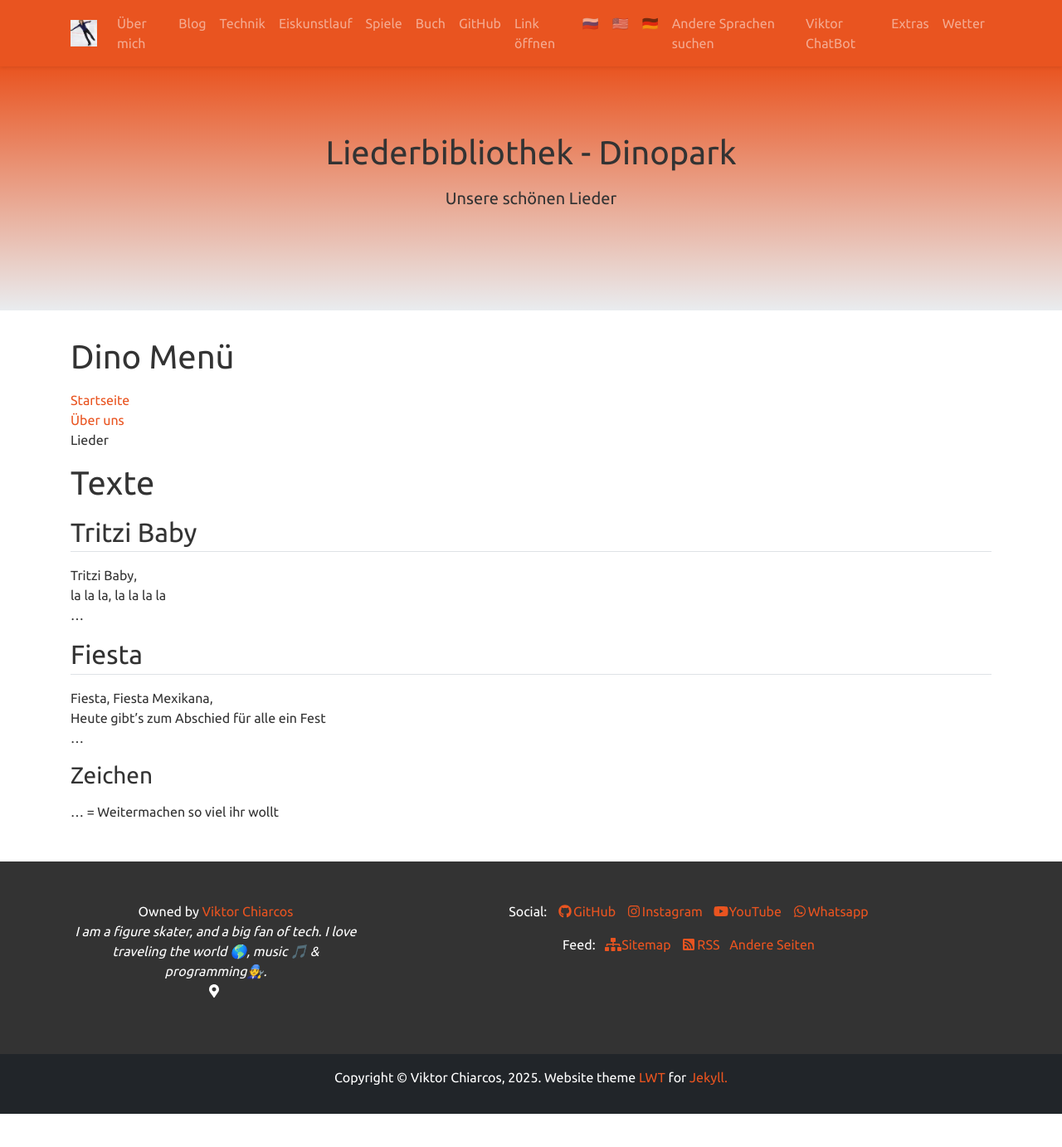
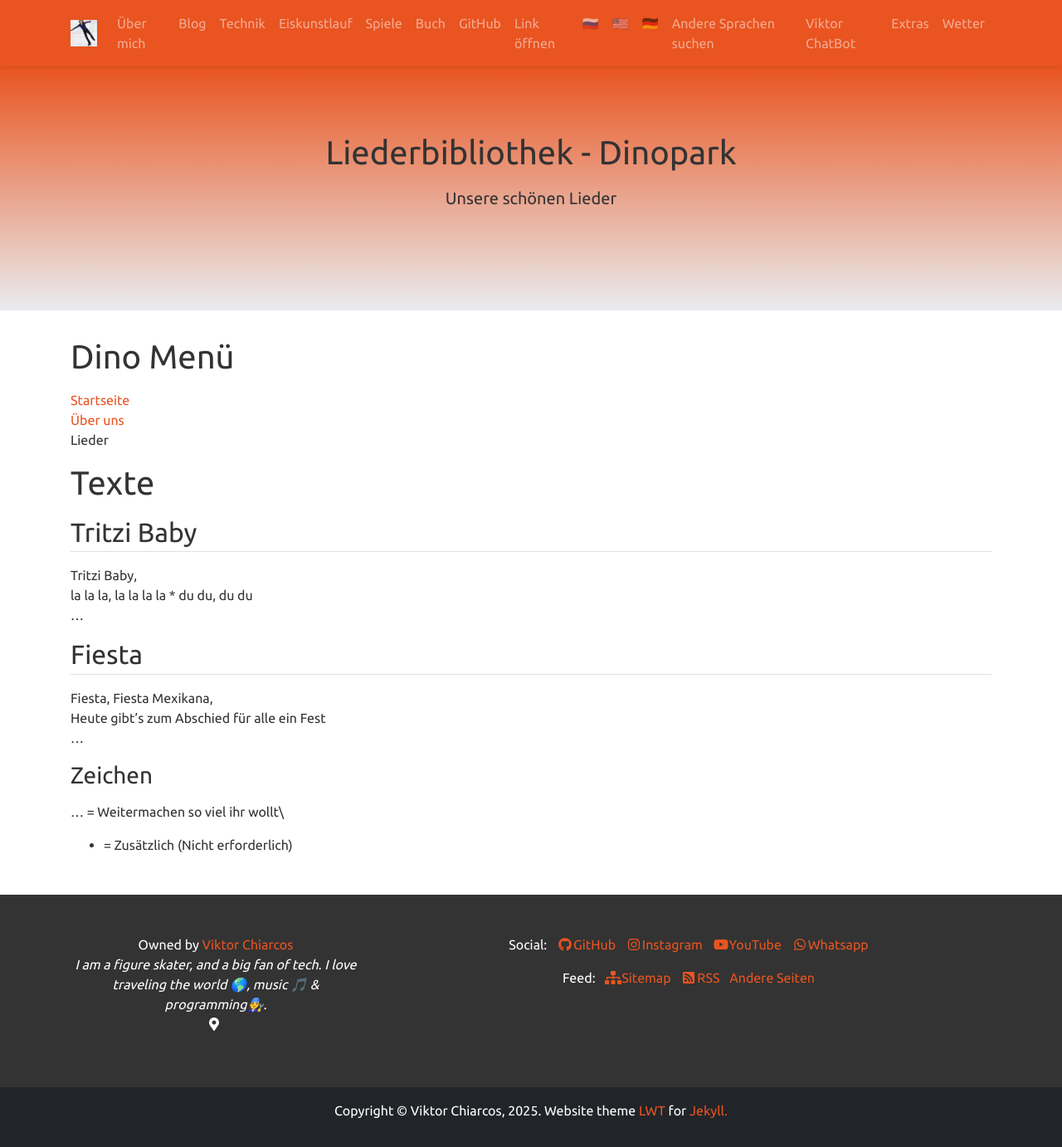
Before and after one commit to viktor-chiarcos/viktor-chiarcos.github.io, a Jekyll site: the page built from _pages/dino-park/lieder.md, in a window 1280 px wide. Shown: the whole page at 83% size. Built offline with Jekyll 4.4.1, drawn with Linux system fonts in a browser that asks for light colours; before the commit the page ends 1342 px from its top, so only the background shows below that.

Commit message:
Update lieder.md

```diff
--- a/_pages/dino-park/lieder.md
+++ b/_pages/dino-park/lieder.md
@@ -19,7 +19,7 @@ Lieder
 # Texte
 ## Tritzi Baby
 Tritzi Baby,\
-la la la, la la la la\
+la la la, la la la la * du du, du du\
 ...
 ## Fiesta
 Fiesta, Fiesta Mexikana,\
@@ -27,4 +27,5 @@ Heute gibt's zum Abschied für alle ein Fest\
 ...
 
 ### Zeichen
-... = Weitermachen so viel ihr wollt
+... = Weitermachen so viel ihr wollt\
+* = Zusätzlich (Nicht erforderlich)
```
